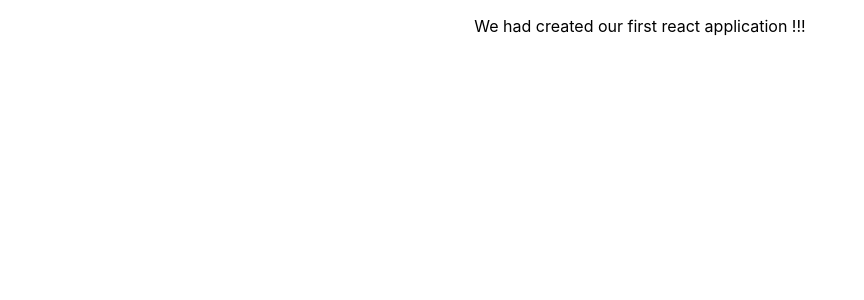
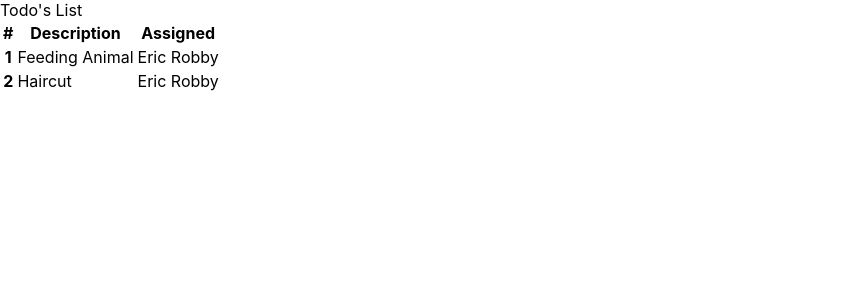
Before and after one commit to bhaskar290391/React_SprintBoot_Udemy_ChandDarby, a React (Create React App) app in the folder react-todo-demo/my-first-react-app/: page / in a window 1280 px wide. Shown: the top 300 px of the page, without its empty margins (0-864 px from the left). Built offline with nearby package versions, Linux system fonts and the light colour scheme.

Commit message:
Adding Template into app.js

```diff
--- a/react-todo-demo/my-first-react-app/src/App.js
+++ b/react-todo-demo/my-first-react-app/src/App.js
@@ -2,8 +2,35 @@ import "./App.css";
 
 function App() {
   return (
-    <div className="App">
-      <p>We had created our first react application !!!</p>
+    <div>
+      <div>
+        <div>Todo's List</div>
+
+        <div>
+          <table>
+            <thead>
+              <tr>
+                <th scope="col">#</th>
+                <th scope="col">Description</th>
+                <th scope="col">Assigned</th>
+              </tr>
+            </thead>
+            <tbody>
+              <tr>
+                <th scope="row">1</th>
+                <td>Feeding Animal</td>
+                <td>Eric Robby</td>
+              </tr>
+
+              <tr>
+                <th scope="row">2</th>
+                <td>Haircut</td>
+                <td>Eric Robby</td>
+              </tr>
+            </tbody>
+          </table>
+        </div>
+      </div>
     </div>
   );
 }
```
